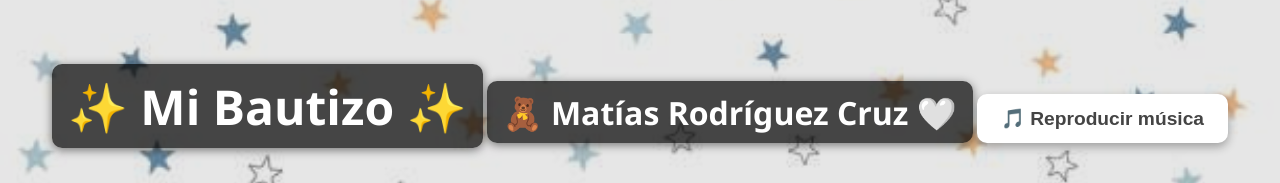
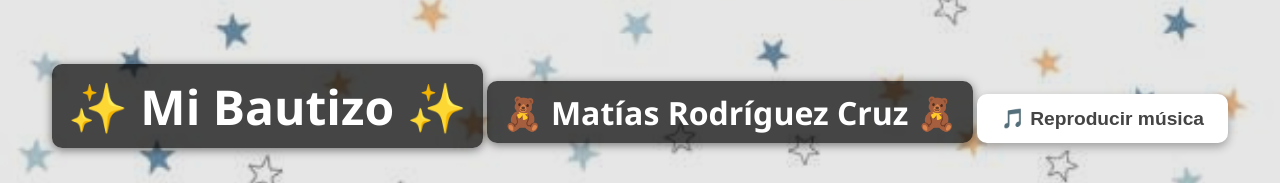
Before and after one commit to Lino2406/invitacion-bautizo, a plain HTML site: page index.html in a window 1280 px wide. Shown: the top 183 px of the page. Drawn offline with Linux system fonts and the light colour scheme.

Commit message:
Update index.html

```diff
--- a/index.html
+++ b/index.html
@@ -80,7 +80,7 @@
 <body>
 
   <h1>✨ Mi Bautizo ✨</h1>
-  <h2>🧸 Matías Rodríguez Cruz 🤍</h2>
+  <h2>🧸 Matías Rodríguez Cruz 🧸</h2>
 
   <button id="play-button">🎵 Reproducir música</button>
   <audio id="bg-music" loop>
```
